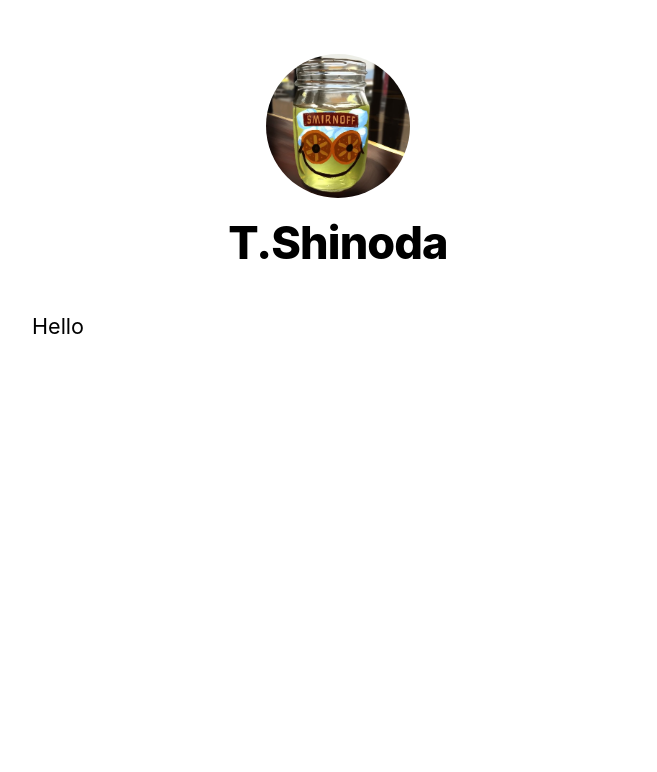
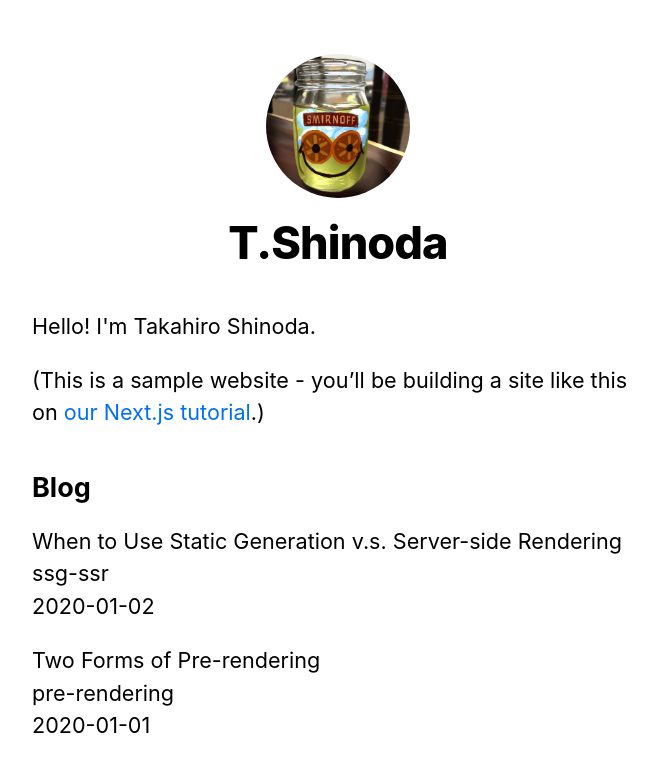
Before and after one commit to TakaShinoda/nextjs-blog, a Next.js app: page / in a window 1280 px wide. Shown: the top 772 px of the page, without its empty margins (302-959 px from the left). Built offline with nearby package versions, Linux system fonts and the light colour scheme.

Commit message:
Fix: getStaticProps を使った、データ有りの静的生成

```diff
--- a/pages/index.js
+++ b/pages/index.js
@@ -1,15 +1,44 @@
 import Head from 'next/head'
 import { Layout, siteTitle } from '../components/layout'
 import utilStyles from '../styles/utils.module.css'
+import { getSortedPostsData } from '../lib/posts'
 
-export default function Home() {
+// getStaticPropsでブログデータを解析する
+export async function getStaticProps() {
+  const allPostsData = getSortedPostsData()
+  return {
+    props: {
+      allPostsData,
+    },
+  }
+}
+
+export default function Home({ allPostsData }) {
   return (
     <Layout home>
       <Head>
         <title>{siteTitle}</title>
       </Head>
       <section className={utilStyles.headingMd}>
-        <p>Hello</p>
+        <p>Hello! I'm Takahiro Shinoda.</p>
+        <p>
+          (This is a sample website - you’ll be building a site like this on{' '}
+          <a href="https://nextjs.org/learn">our Next.js tutorial</a>.)
+        </p>
+      </section>
+      <section className={`${utilStyles.headingMd} ${utilStyles.padding1px}`}>
+        <h2 className={utilStyles.headingLg}>Blog</h2>
+        <ul className={utilStyles.list}>
+          {allPostsData.map(({ id, date, title }) => (
+            <li className={utilStyles.listItem} key={id}>
+              {title}
+              <br />
+              {id}
+              <br />
+              {date}
+            </li>
+          ))}
+        </ul>
       </section>
     </Layout>
   )
```
